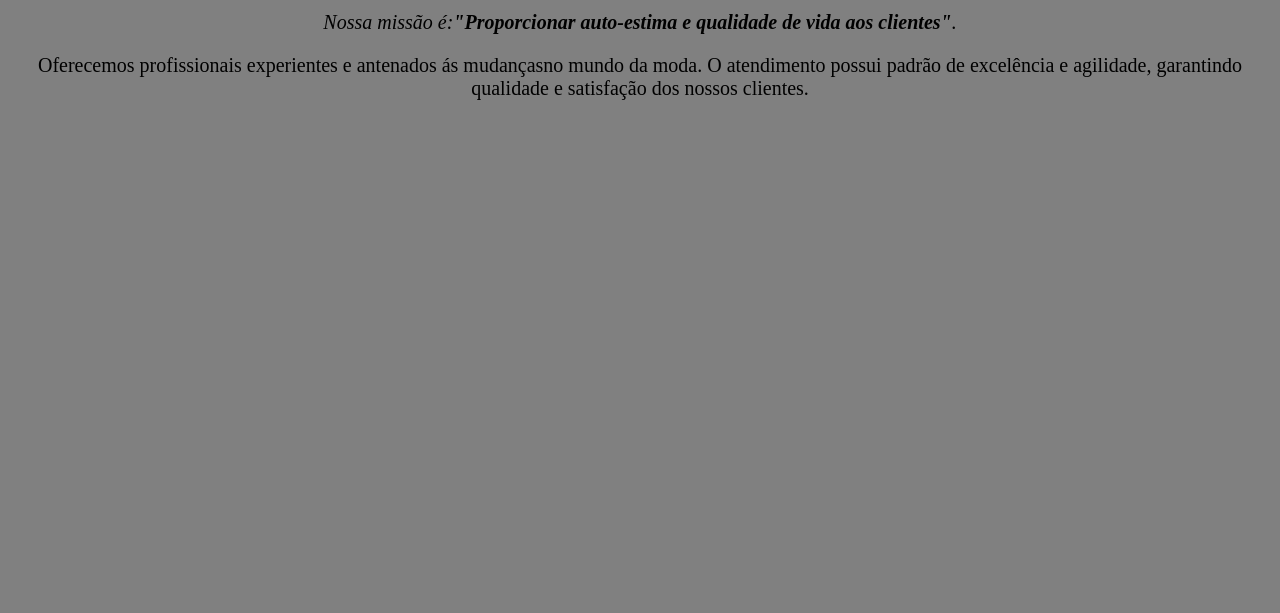
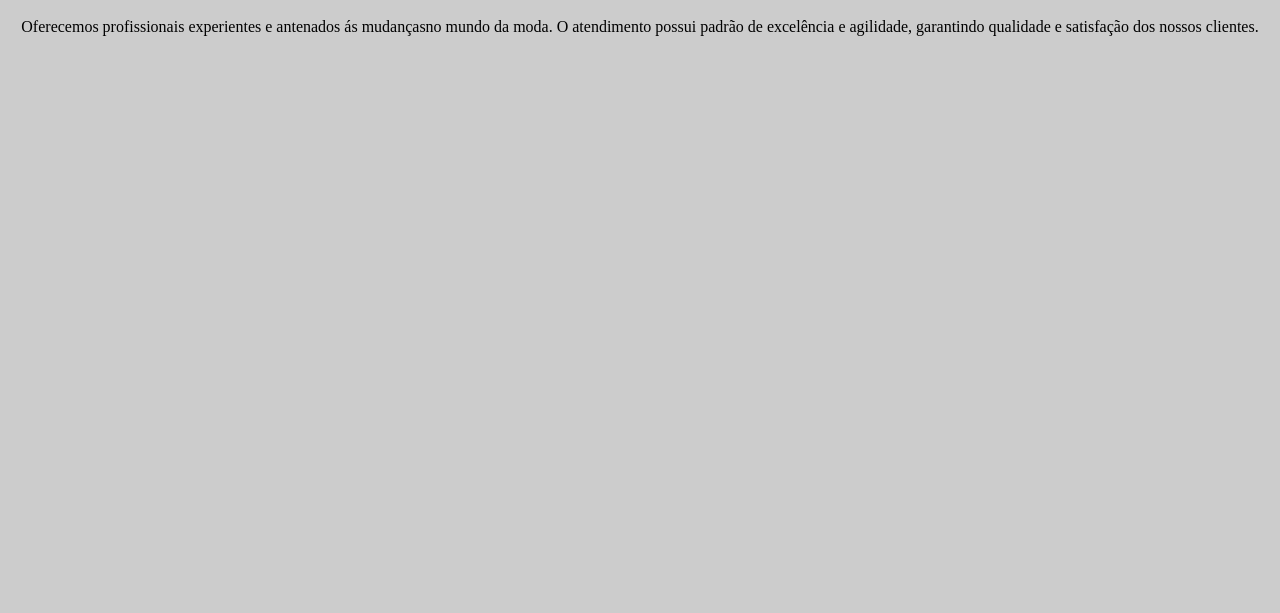
Before and after one commit to tiajulia/Barbearia-Alura-Julia, a plain HTML site: page index.html in a window 1280 px wide. Shown: the part 187-800 px from the top of the page. Drawn offline with Linux system fonts and the light colour scheme.

Commit message:
Update style.css

```diff
--- a/style.css
+++ b/style.css
@@ -1,6 +1,11 @@
-body{ font-size: 20px;
-text-align: center;
-background-color: gray;}
+body {
+    background: #CCCCCC;
+}
 
+<p {
+    text-align: center;
+   }
 
-.destaque{color: red;}
+ em  strong {
+       color: red;
+   }
```
